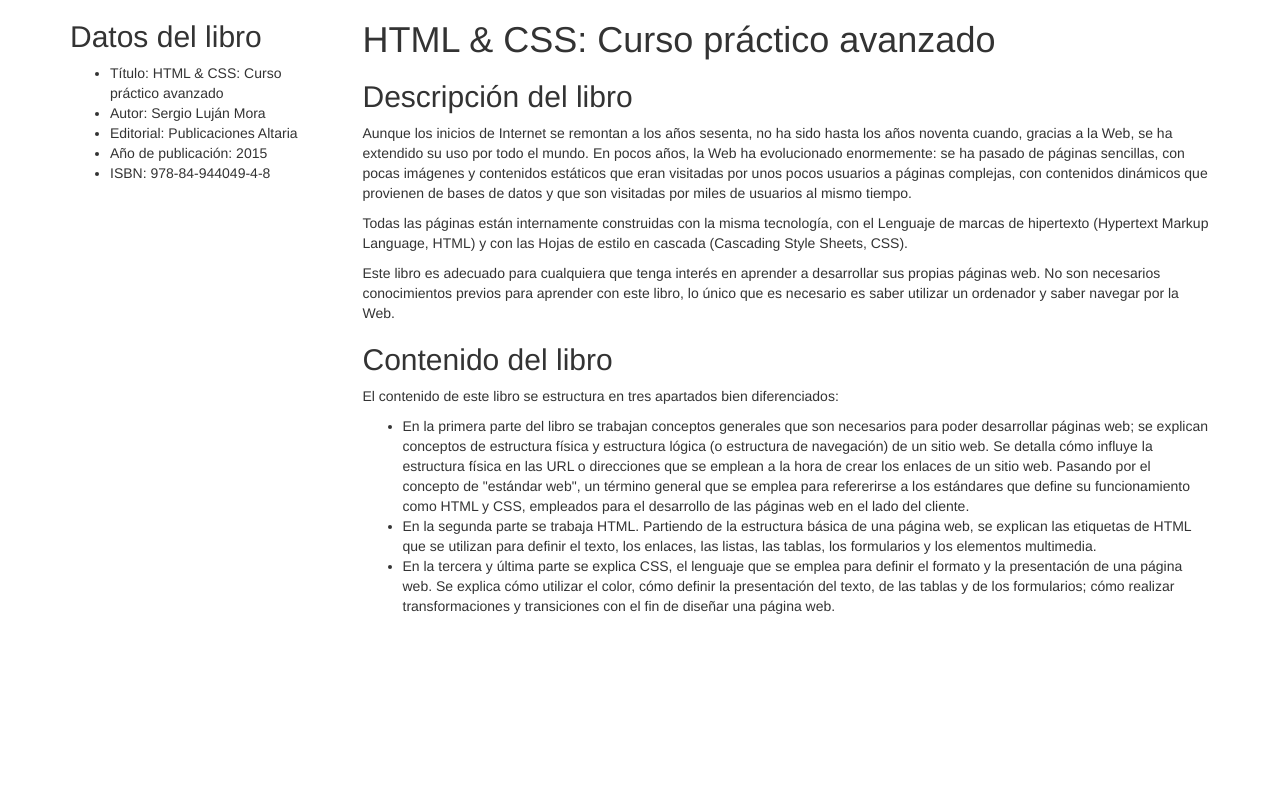
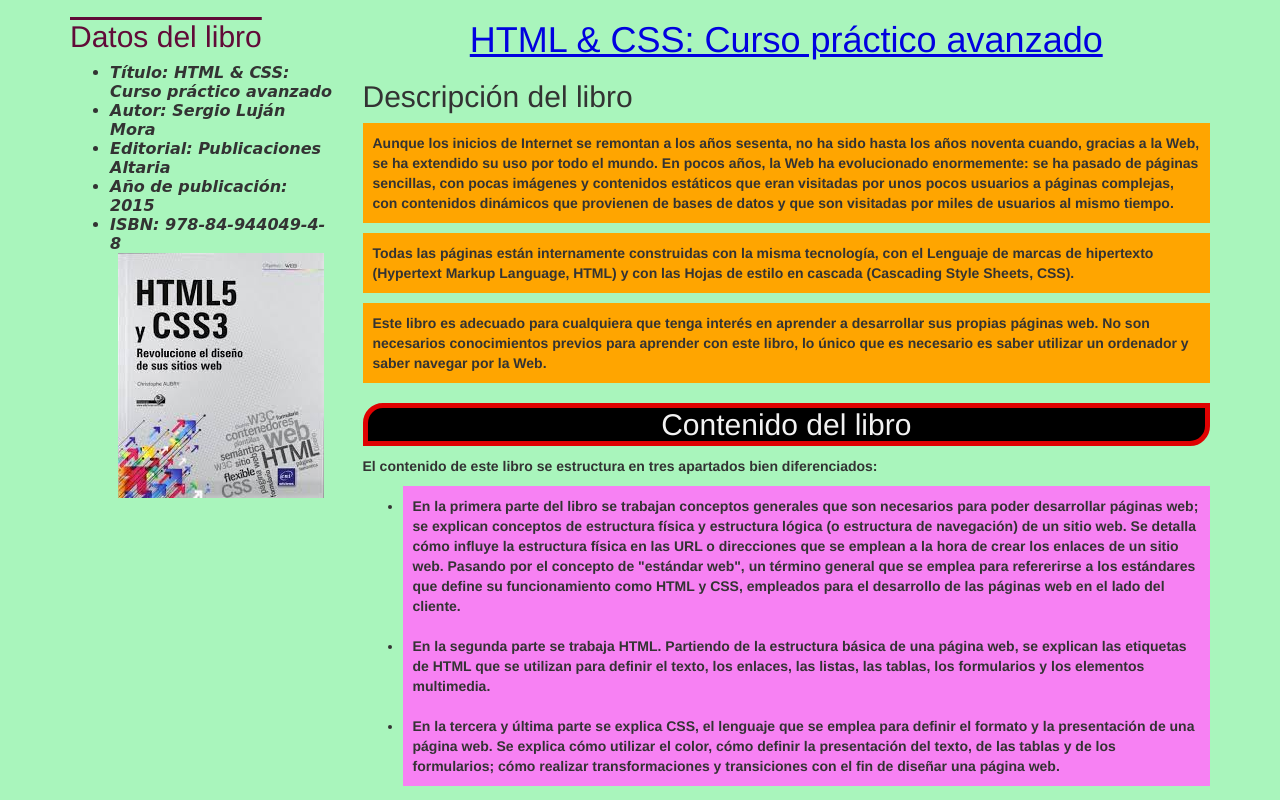
Before and after one commit to yanella/formato-texto, a plain HTML site: page index.html in a window 1280 px wide. Drawn offline with Linux system fonts and the light colour scheme.

Commit message:
EDITE TODO LA PAGINA

```diff
--- a/estilo.css
+++ b/estilo.css
@@ -0,0 +1,51 @@
+body{
+	background-color: #A9F5BC
+}
+.titulo{
+font-synthesis: 18px;
+text-align: center;
+text-decoration: underline;
+color: #0101DF;
+}
+.costado{
+	text-decoration: overline;
+	color: #610B38;
+}
+.costado2{
+	 font: oblique bold 120% cursive;
+	 font-size: medium
+
+}
+
+.parrafo_1 {
+    background-color: #FFA500;
+    padding: 10px;
+    }
+
+.caja {
+
+border-radius: 20px 0px 20px 0px;
+
+-moz-border-radius: 20px 0px 20px 0px;
+
+-webkit-border-radius: 20px 0px 20px 0px;
+
+border: 5px solid #DF0101;
+background-color: #000000;
+color: #F2F2F2;
+text-align: center;
+
+}
+
+
+
+.parrafo2{
+	background-color: #F781F3;
+    padding: 10px;
+
+}
+
+img{
+	display:block;
+margin:auto;
+	}
--- a/index.html
+++ b/index.html
@@ -24,44 +24,46 @@
     <div class="container">
       <div class="row">
         <div class="col-md-3">
-            <h2>Datos del libro</h2>
+
+            <h2 class="costado">Datos del libro</h2>
             <ul>
-            <li>Título: HTML &amp; CSS: Curso práctico avanzado</li>
-            <li>Autor: Sergio Luján Mora</li>
-            <li>Editorial: Publicaciones Altaria</li>
-            <li>Año de publicación: 2015</li>
-            <li>ISBN: 978-84-944049-4-8</li>
+            <li class="costado2">Título: HTML &amp; CSS: Curso práctico avanzado</li>
+            <li class="costado2">Autor: Sergio Luján Mora</li>
+            <li class="costado2">Editorial: Publicaciones Altaria</li>
+            <li class="costado2">Año de publicación: 2015</li>
+            <li class="costado2">ISBN: 978-84-944049-4-8</li>
+            <img src="img/libro-css.jpg">
             </ul>
         </div>
         <div class="col-md-9">
-          <h1>HTML &amp; CSS: Curso práctico avanzado</h1>
+          <h1 class="titulo">HTML &amp; CSS: Curso práctico avanzado</h1>
               <h2>Descripción del libro</h2>
 
-              <p>
-              Aunque los inicios de Internet se remontan a los años sesenta, no ha sido hasta los años noventa cuando, gracias a la Web, se ha extendido su uso por todo el mundo. En pocos años, la Web ha evolucionado enormemente: se ha pasado de páginas sencillas, con pocas imágenes y contenidos estáticos que eran visitadas por unos pocos usuarios a páginas complejas, con contenidos dinámicos que provienen de bases de datos y que son visitadas por miles de usuarios al mismo tiempo.
+              <p class="parrafo_1">
+              <strong>Aunque los inicios de Internet se remontan a los años sesenta, no ha sido hasta los años noventa cuando, gracias a la Web, se ha extendido su uso por todo el mundo. En pocos años, la Web ha evolucionado enormemente: se ha pasado de páginas sencillas, con pocas imágenes y contenidos estáticos que eran visitadas por unos pocos usuarios a páginas complejas, con contenidos dinámicos que provienen de bases de datos y que son visitadas por miles de usuarios al mismo tiempo.</strong>
               </p>
 
-              <p>
-              Todas las páginas están internamente construidas con la misma tecnología, con el Lenguaje de marcas de hipertexto (Hypertext Markup Language, HTML) y con las Hojas de estilo en cascada (Cascading Style Sheets, CSS).
+              <p class="parrafo_1">
+              <strong> Todas las páginas están internamente construidas con la misma tecnología, con el Lenguaje de marcas de hipertexto (Hypertext Markup Language, HTML) y con las Hojas de estilo en cascada (Cascading Style Sheets, CSS). </strong>
               </p>
 
-              <p>
-              Este libro es adecuado para cualquiera que tenga interés en aprender a desarrollar sus propias páginas web. No son necesarios conocimientos previos para aprender con este libro, lo único que es necesario es saber utilizar un ordenador y saber navegar por la Web.
+              <p class="parrafo_1">
+              <strong> Este libro es adecuado para cualquiera que tenga interés en aprender a desarrollar sus propias páginas web. No son necesarios conocimientos previos para aprender con este libro, lo único que es necesario es saber utilizar un ordenador y saber navegar por la Web. </strong>
               </p>
 
 
-              <h2>Contenido del libro</h2>
+              <h2 class="caja">Contenido del libro</h2>
 
               <p>
-              El contenido de este libro se estructura en tres apartados bien diferenciados:
+              <strong>El contenido de este libro se estructura en tres apartados bien diferenciados: </strong>
               </p>
 
               <ul>
-              <li>En la primera parte del libro se trabajan conceptos generales que son necesarios para poder desarrollar páginas web; se explican conceptos de estructura física y estructura lógica (o estructura de navegación) de un sitio web. Se detalla cómo influye la estructura física en las URL o direcciones que se emplean a la hora de crear los enlaces de un sitio web. Pasando por el concepto de "estándar web", un término general que se emplea para refererirse a los estándares que define su funcionamiento como HTML y CSS, empleados para el desarrollo de las páginas web en el lado del cliente.</li>
+              <li class="parrafo2" > <strong>En la primera parte del libro se trabajan conceptos generales que son necesarios para poder desarrollar páginas web; se explican conceptos de estructura física y estructura lógica (o estructura de navegación) de un sitio web. Se detalla cómo influye la estructura física en las URL o direcciones que se emplean a la hora de crear los enlaces de un sitio web. Pasando por el concepto de "estándar web", un término general que se emplea para refererirse a los estándares que define su funcionamiento como HTML y CSS, empleados para el desarrollo de las páginas web en el lado del cliente.</li>
 
-              <li>En la segunda parte se trabaja HTML. Partiendo de la estructura básica de una página web, se explican las etiquetas de HTML que se utilizan para definir el texto, los enlaces, las listas, las tablas, los formularios y los elementos multimedia.</li>
+              <li class="parrafo2"> <strong>En la segunda parte se trabaja HTML. Partiendo de la estructura básica de una página web, se explican las etiquetas de HTML que se utilizan para definir el texto, los enlaces, las listas, las tablas, los formularios y los elementos multimedia.</li>
 
-              <li>En la tercera y última parte se explica CSS, el lenguaje que se emplea para definir el formato y la presentación de una página web. Se explica cómo utilizar el color, cómo definir la presentación del texto, de las tablas y de los formularios; cómo realizar transformaciones y transiciones con el fin de diseñar una página web.</li>
+              <li class="parrafo2"> <strong>En la tercera y última parte se explica CSS, el lenguaje que se emplea para definir el formato y la presentación de una página web. Se explica cómo utilizar el color, cómo definir la presentación del texto, de las tablas y de los formularios; cómo realizar transformaciones y transiciones con el fin de diseñar una página web.</li>
               </ul>
         </div>
       </div>
```
